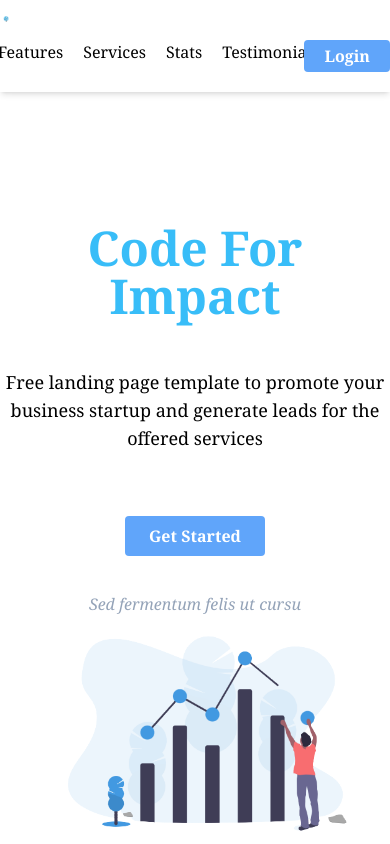
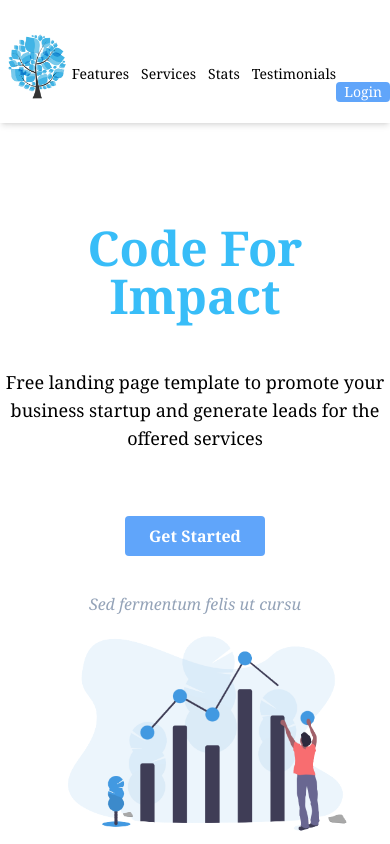
Before and after one commit to JoanKinyanjui/code-for-impact-site, a Gatsby site: page / in a window 390 px wide. Shown: the top 844 px of the page. Built offline with nearby package versions, Linux system fonts and the light colour scheme; Gatsby itself is replaced by a stand-in of ours.

Commit message:
responsiveness

```diff
--- a/src/components/nav.js
+++ b/src/components/nav.js
@@ -6,11 +6,11 @@ const Nav = () =>{
 return(
     <div className='w-screen pb-5 flex shadow-md font-serif fixed bg-white'>
     <div className='w-1/4 '>
-        <img  className=' pt-4 sm:pt-8 md:pt-4 w-1/2 sm:w-1/4 mx-auto' alt='img'  src= {tree} />
+        <img  className=' pt-8 sm:pt-8 md:pt-4 w-full sm:w-1/2 mx-auto' alt='img'  src= {tree} />
     </div>
 
-    <div className='w-3/4 sm:w-1/2 text-center text-md sm:text-lg mt-10'>
-        <ul className='flex flex-row flex space-x-5 sm:space-x-10 list-none text-center justify-center'>
+    <div className='w-3/4 sm:w-1/2 text-center text-sm sm:text-lg mt-16 sm:mt-10'>
+        <ul className='flex flex-row flex space-x-3 sm:space-x-10 list-none text-center justify-center'>
             <li className=''>Features</li>
             <li>Services</li>
             <li>Stats</li>
@@ -18,8 +18,8 @@ return(
         </ul>
     </div>
 
-    <div className=' self-end lg:self-start ml-auto mt-10 lg:w-1/4'>
-    <button class="bg-blue-400 hover:bg-blue-700 hover:text-lg text-white  font-bold py-1 sm:py-2 px-5 sm:px-6 rounded"> Login </button>
+    <div className=' self-end lg:self-start ml-auto mt-10 w-1/8 lg:w-1/4'>
+    <button class="bg-blue-400 hover:bg-blue-700 hover:text-lg text-sm text-white  sm:font-bold py-0 sm:py-2 px-2 sm:px-6 rounded"> Login </button>
 
     </div>
     </div>
```
